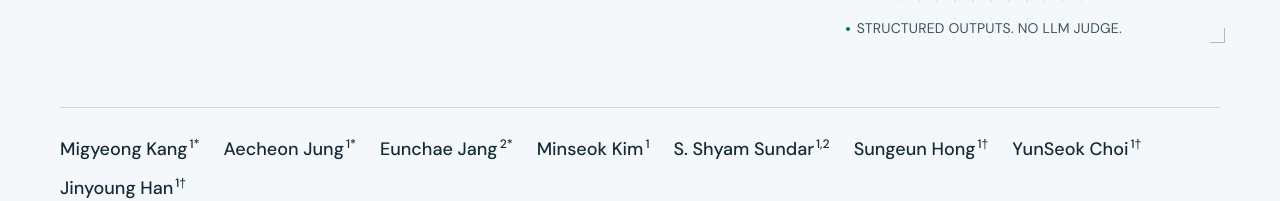
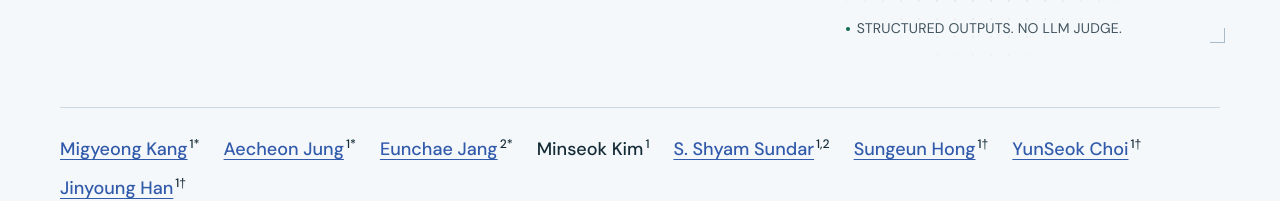
Before and after one commit to DSAIL-SKKU/SCENE-EMNLP-2026, a plain HTML site: page index.html in a window 1280 px wide. Shown: the part 759-960 px from the top of the page. Drawn offline with Linux system fonts and the light colour scheme.

Commit message:
Link author names to verified homepages

```diff
--- a/index.html
+++ b/index.html
@@ -49,7 +49,7 @@
     <meta name="citation_publication_date" content="2026" />
     <link rel="icon" href="static/images/favicon.svg" type="image/svg+xml" />
     <link rel="stylesheet" href="static/css/fonts.css" />
-    <link rel="stylesheet" href="static/css/style.css?v=4" />
+    <link rel="stylesheet" href="static/css/style.css?v=5" />
     <script src="static/js/data.js" defer></script>
     <script src="static/js/main.js?v=3" defer></script>
   </head>
@@ -271,14 +271,57 @@
 
         <div class="container author-block">
           <div class="authors">
-            <span>Migyeong Kang<sup>1*</sup></span
-            ><span>Aecheon Jung<sup>1*</sup></span
-            ><span>Eunchae Jang<sup>2*</sup></span
+            <span
+              ><a
+                href="https://gyeong707.github.io/"
+                target="_blank"
+                rel="noopener noreferrer"
+                >Migyeong Kang</a
+              ><sup>1*</sup></span
+            ><span
+              ><a
+                href="https://sites.google.com/view/kasurashan/"
+                target="_blank"
+                rel="noopener noreferrer"
+                >Aecheon Jung</a
+              ><sup>1*</sup></span
+            ><span
+              ><a
+                href="https://sites.psu.edu/eunchaej/"
+                target="_blank"
+                rel="noopener noreferrer"
+                >Eunchae Jang</a
+              ><sup>2*</sup></span
             ><span>Minseok Kim<sup>1</sup></span
-            ><span>S. Shyam Sundar<sup>1,2</sup></span
-            ><span>Sungeun Hong<sup>1†</sup></span
-            ><span>YunSeok Choi<sup>1†</sup></span
-            ><span>Jinyoung Han<sup>1†</sup></span>
+            ><span
+              ><a
+                href="https://bellisario.psu.edu/people/s-shyam-sundar"
+                target="_blank"
+                rel="noopener noreferrer"
+                >S. Shyam Sundar</a
+              ><sup>1,2</sup></span
+            ><span
+              ><a
+                href="https://www.csehong.com/"
+                target="_blank"
+                rel="noopener noreferrer"
+                >Sungeun Hong</a
+              ><sup>1†</sup></span
+            ><span
+              ><a
+                href="https://dli.skku.edu/members"
+                target="_blank"
+                rel="noopener noreferrer"
+                >YunSeok Choi</a
+              ><sup>1†</sup></span
+            ><span
+              ><a
+                href="https://sites.google.com/site/jyhantop/jinyoung-han-ph-d"
+                target="_blank"
+                rel="noopener noreferrer"
+                >Jinyoung Han</a
+              ><sup>1†</sup></span
+            >
           </div>
           <div class="affiliations">
             <span><sup>1</sup> Sungkyunkwan University</span
--- a/static/css/style.css
+++ b/static/css/style.css
@@ -764,6 +764,15 @@ nav .nav-repo {
 .authors > span {
   white-space: nowrap;
 }
+.authors a {
+  color: var(--blue);
+  text-decoration: underline;
+  text-decoration-thickness: 1px;
+  text-underline-offset: 4px;
+}
+.authors a:hover {
+  color: var(--mint);
+}
 .affiliations {
   display: flex;
   gap: 8px 24px;
```
Also changed, not shown: 1 other file.
